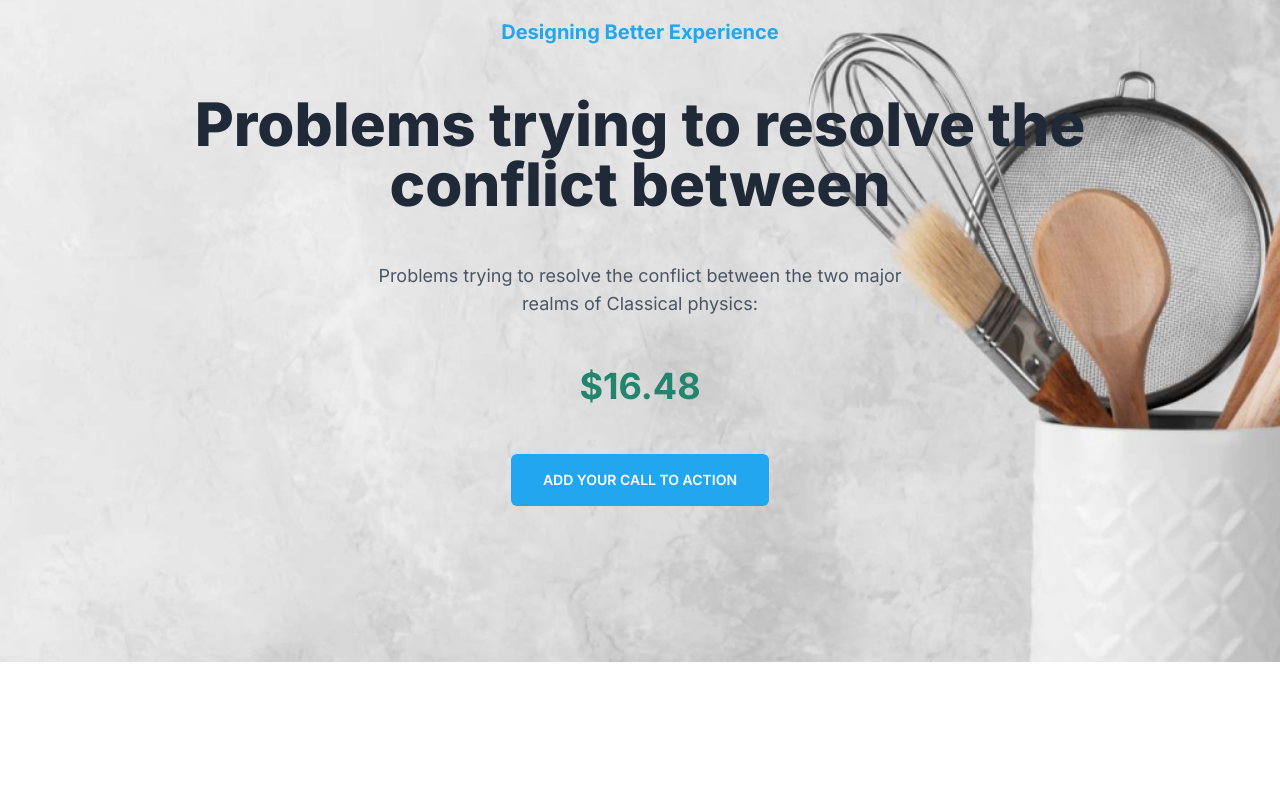
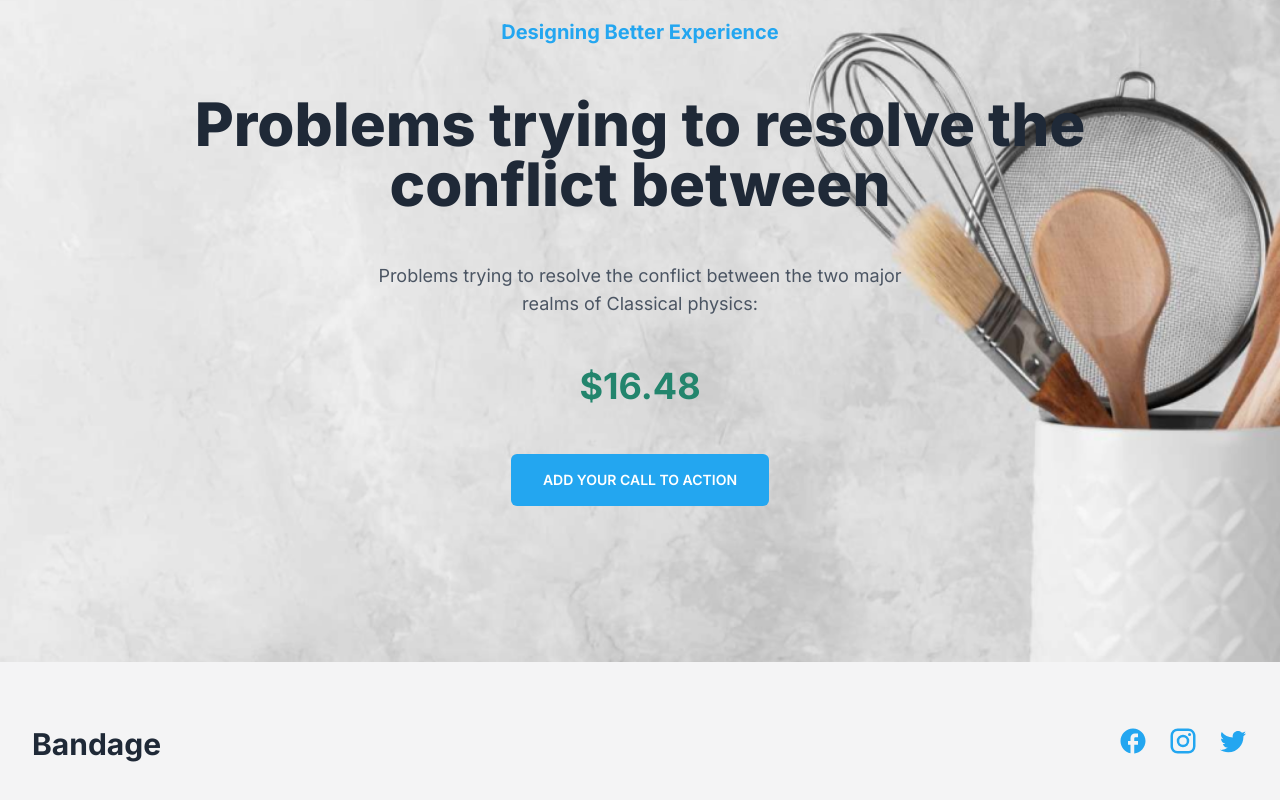
Before and after one commit to felix1251/ecommerce-web, a Next.js app: page / in a window 1280 px wide. Shown: the part 3459-4259 px from the top of the page. Before the commit the page ends 4121 px from the top, so only its background shows below. Built offline with nearby package versions, Linux system fonts and the light colour scheme; no server answers.

Commit message:
social section

```diff
--- a/app/not-found.tsx
+++ b/app/not-found.tsx
@@ -1,5 +1,5 @@
 const NotFoundPage = () => {
-  return <main className="">not-found</main>;
+  return <main className="margin-max-screen">not-found</main>;
 };
 
 export default NotFoundPage;
--- a/app/page.tsx
+++ b/app/page.tsx
@@ -4,6 +4,7 @@ import {
   FeaturedPostSection,
   HomeMainSection,
   NotesSection,
+  SocialSection,
   WhatTheySayAboutUsSection,
 } from "@/molecules";
 
@@ -16,6 +17,7 @@ export default function Home() {
       <FeaturedPostSection />
       <WhatTheySayAboutUsSection />
       <BetterExperienceSection />
+      <SocialSection />
     </main>
   );
 }
--- /dev/null
+++ b/components/molecules/SocialSection.tsx
@@ -0,0 +1,22 @@
+"use client";
+
+import FacebookRounded from "@mui/icons-material/FacebookRounded";
+import InstagramIcon from "@mui/icons-material/Instagram";
+import TwitterIcon from "@mui/icons-material/Twitter";
+
+const SocialSection: React.FunctionComponent = () => {
+  return (
+    <section className="py-16 w-full bg-zinc-100">
+      <div className="flex justify-between margin-max-screen">
+        <h2 className="font-bold text-3xl text-gray-800">Bandage</h2>
+        <div className="text-primary flex gap-5">
+          <FacebookRounded style={{ fontSize: 30 }} />
+          <InstagramIcon style={{ fontSize: 30 }} />
+          <TwitterIcon style={{ fontSize: 30 }} />
+        </div>
+      </div>
+    </section>
+  );
+};
+
+export default SocialSection;
--- a/components/molecules/index.ts
+++ b/components/molecules/index.ts
@@ -5,5 +5,6 @@ export { default as HeaderLinks } from "./HeaderLinks";
 export { default as HomeMainSection } from "./HomeMainSection";
 export { default as MediaPhotos } from "./MediaPhotos";
 export { default as NotesSection } from "./NotesSection";
+export { default as SocialSection } from "./SocialSection";
 export { default as Testimony } from "./Testimony";
 export { default as WhatTheySayAboutUsSection } from "./WhatTheySayAboutUsSection";
```
